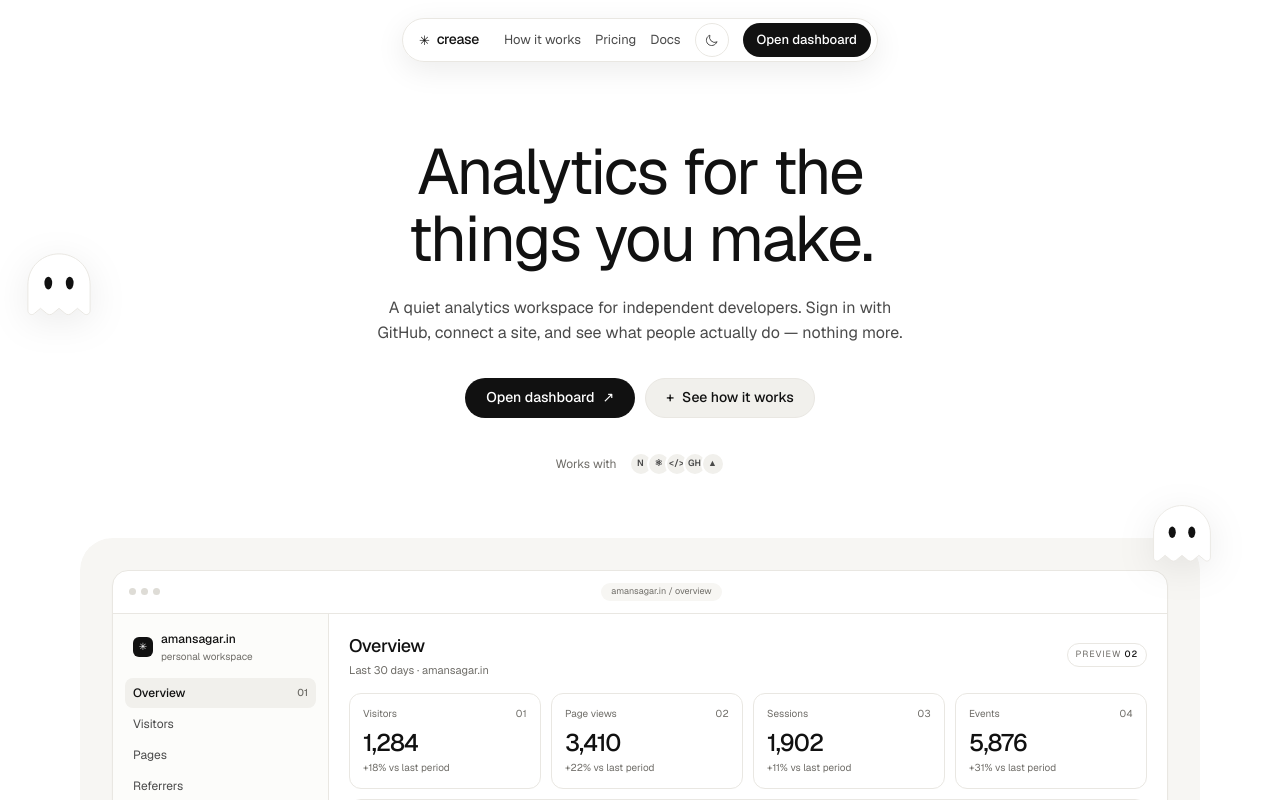
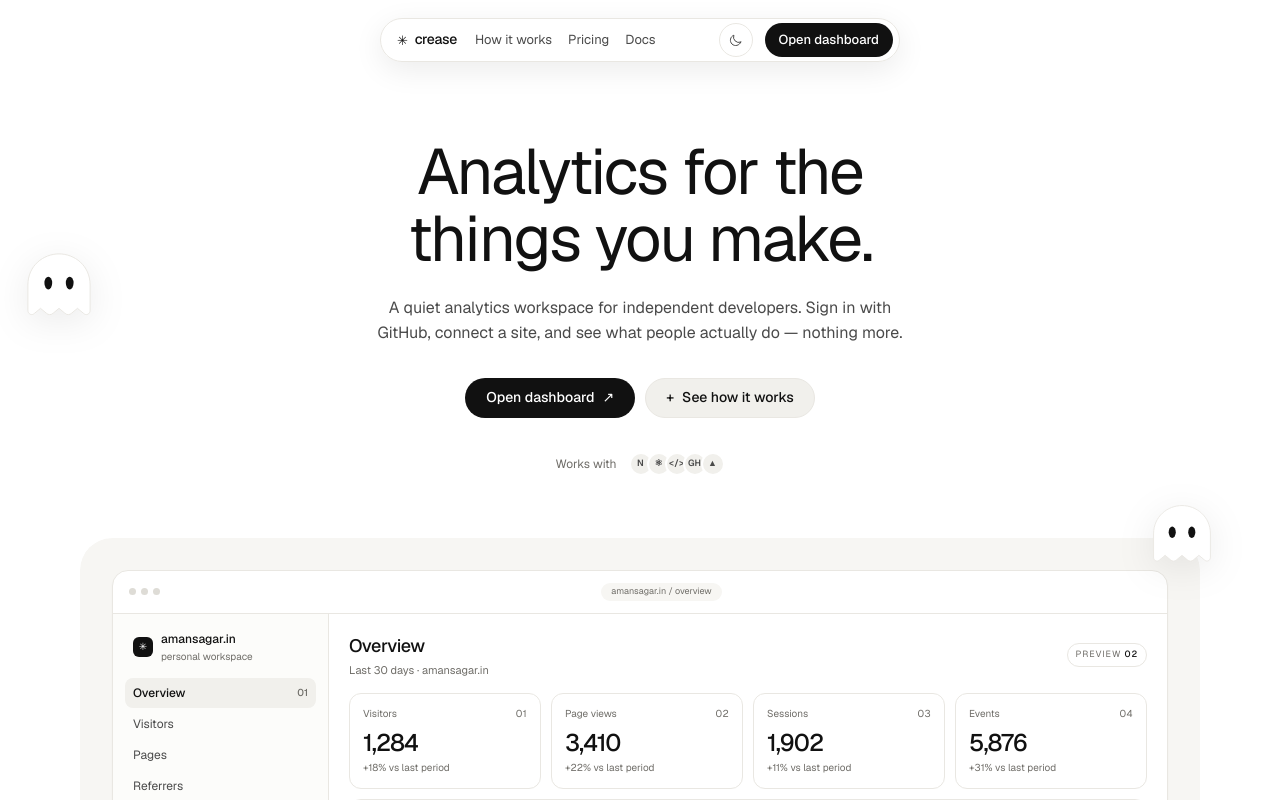
Before and after one commit to AmanSagar0607/crease, a Next.js app: page / in a window 1280 px wide. Shown: the top 800 px of the page. Built offline with nearby package versions, Linux system fonts and the light colour scheme.

Commit message:
Balance landing nav spacing around the theme toggle
Group the brand and links on the left and the theme toggle plus dashboard CTA on the right, with even gaps so the pill no longer crowds the toggle against the links.

```diff
--- a/app/landing.module.css
+++ b/app/landing.module.css
@@ -139,8 +139,8 @@
   pointer-events: auto;
   display: flex;
   align-items: center;
-  gap: 14px;
-  width: min(476px, calc(100% - 32px));
+  gap: 18px;
+  width: min(520px, calc(100% - 32px));
   height: 44px;
   padding: 0 6px 0 16px;
   border: 1px solid var(--line);
@@ -168,8 +168,7 @@
 .navLinks {
   display: flex;
   align-items: center;
-  gap: 14px;
-  margin-left: auto;
+  gap: 16px;
   font-size: 13px;
   color: var(--ink2);
 }
@@ -181,7 +180,8 @@
 .navEnd {
   display: flex;
   align-items: center;
-  gap: 14px;
+  gap: 12px;
+  margin-left: auto;
   flex: none;
 }
 
@@ -1714,10 +1714,6 @@
     padding-right: 5px;
   }
 
-  .navLinks + .navAction {
-    margin-left: auto;
-  }
-
   .ghostMock,
   .ghostPricing,
   .ghostCta {
```
